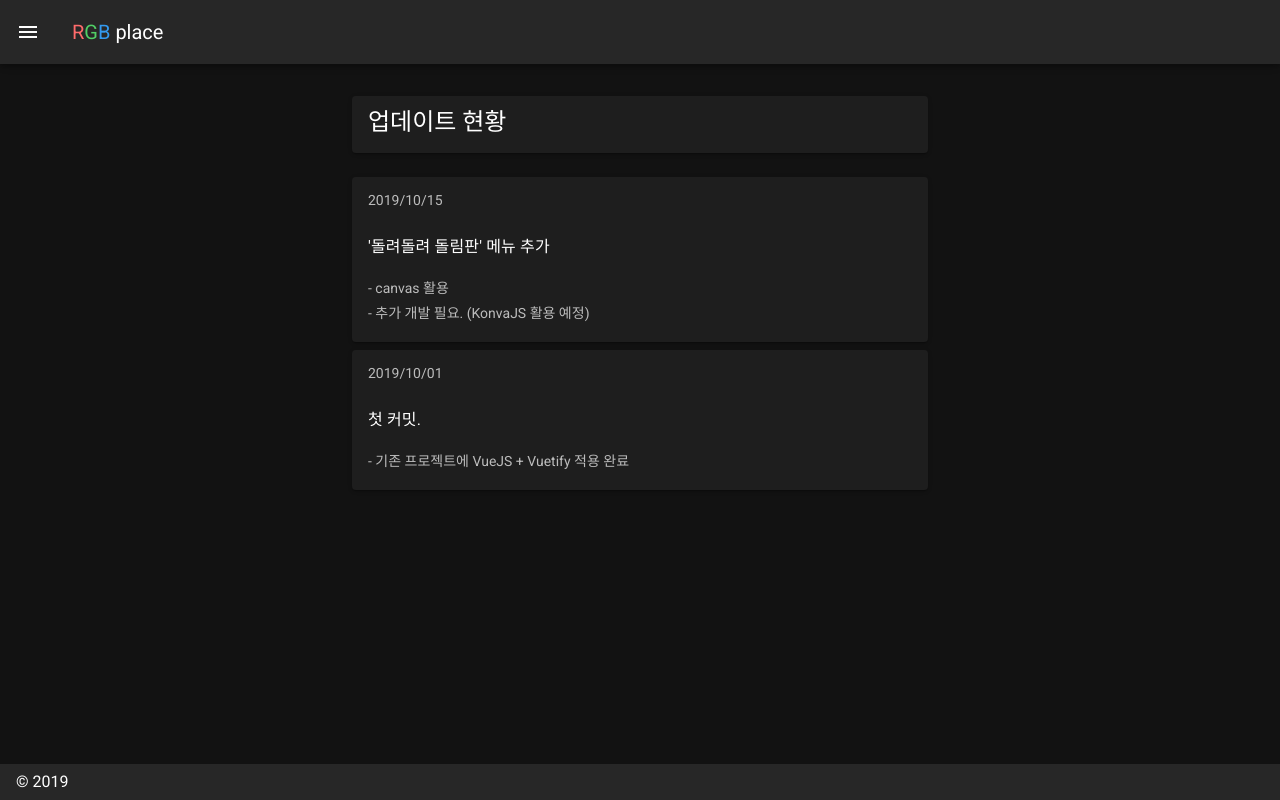
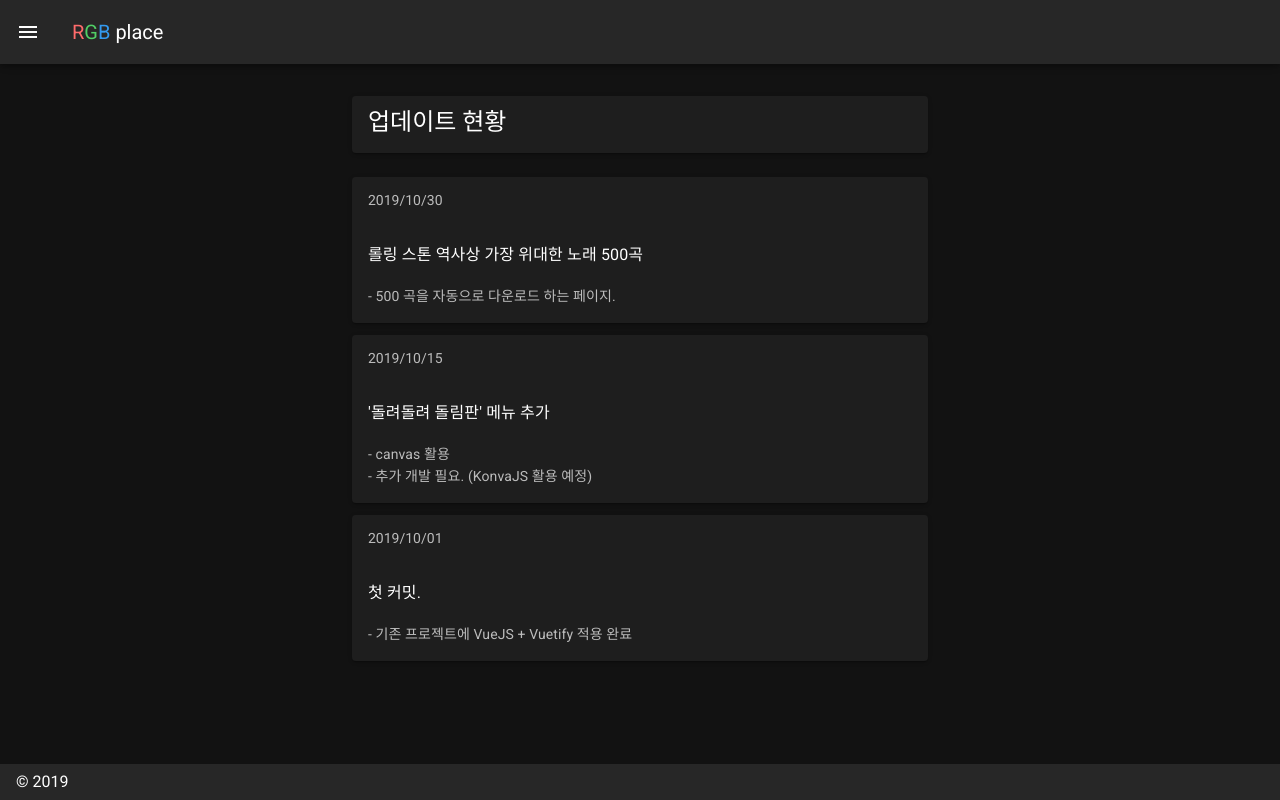
Before and after one commit to RGBplace/RGBplace-Play, a Vue app: page / in a window 1280 px wide. Built offline with nearby package versions, Linux system fonts and the light colour scheme.

Commit message:
auto commit 2019-10-30 09:05:35

```diff
--- a/src/components/Notice.vue
+++ b/src/components/Notice.vue
@@ -22,18 +22,26 @@
         <v-card
                 class="mx-auto ma-1"
         >
+          <v-subheader>2019/10/30</v-subheader>
+          <v-card-title class="subtitle-1">롤링 스톤 역사상 가장 위대한 노래 500곡</v-card-title>
+          <v-card-text class="mb-2">
+            - 500 곡을 자동으로 다운로드 하는 페이지.
+          </v-card-text>
+        </v-card>
+      </v-col>
+    </v-row>
+
+    <v-row no-gutters>
+      <v-col>
+        <v-card
+                class="mx-auto ma-1"
+        >
           <v-subheader>2019/10/15</v-subheader>
-          <v-list-item>
-            <v-list-item-content>
-              <v-list-item-title class="subtitle-1 mb-6">'돌려돌려 돌림판' 메뉴 추가</v-list-item-title>
-              <v-list-item-subtitle class="mb-2">
-                - canvas 활용
-              </v-list-item-subtitle>
-              <v-list-item-subtitle class="mb-2">
-                - 추가 개발 필요. (KonvaJS 활용 예정)
-              </v-list-item-subtitle>
-            </v-list-item-content>
-          </v-list-item>
+          <v-card-title class="subtitle-1">'돌려돌려 돌림판' 메뉴 추가</v-card-title>
+          <v-card-text class="mb-2">
+            <div>- canvas 활용</div>
+            <div>- 추가 개발 필요. (KonvaJS 활용 예정)</div>
+          </v-card-text>
         </v-card>
       </v-col>
     </v-row>
@@ -44,14 +52,10 @@
                 class="mx-auto ma-1"
         >
           <v-subheader>2019/10/01</v-subheader>
-          <v-list-item>
-            <v-list-item-content>
-              <v-list-item-title class="subtitle-1 mb-6">첫 커밋.</v-list-item-title>
-              <v-list-item-subtitle class="mb-2">
-                - 기존 프로젝트에 VueJS + Vuetify 적용 완료
-              </v-list-item-subtitle>
-            </v-list-item-content>
-          </v-list-item>
+          <v-card-title class="subtitle-1">첫 커밋.</v-card-title>
+          <v-card-text class="mb-2">
+            - 기존 프로젝트에 VueJS + Vuetify 적용 완료
+          </v-card-text>
         </v-card>
       </v-col>
     </v-row>
--- a/src/components/RollingStoneMagazines500GreatestSongsOfAllTime.vue
+++ b/src/components/RollingStoneMagazines500GreatestSongsOfAllTime.vue
@@ -12,16 +12,12 @@
                         src="/img/000. Rolling Stone Magazine's 500 Greatest Songs Of All Time1.jpg"
                     ></v-img>
 
-                    <v-list-item>
-                        <v-list-item-content>
-                            <v-list-item-title class="title font-italic font-weight-light">
-                                Rolling Stone Magazine's 500 greatest songs of all time...
-                            </v-list-item-title>
-                            <v-list-item-subtitle class="caption">
-                                ref : <a href="https://archive.org/details/RollingStoneMagazines500GreatestSongsOfAllTime..." target="_blank">https://archive.org</a>
-                            </v-list-item-subtitle>
-                        </v-list-item-content>
-                    </v-list-item>
+                    <v-card-title class="title font-italic font-weight-light">
+                        Rolling Stone Magazine's 500 greatest songs of all time...
+                    </v-card-title>
+                    <v-card-text class="mb-2">
+                        ref : <a href="https://archive.org/details/RollingStoneMagazines500GreatestSongsOfAllTime..." target="_blank">https://archive.org</a>
+                    </v-card-text>
                 </v-card>
             </v-col>
         </v-row>
```
